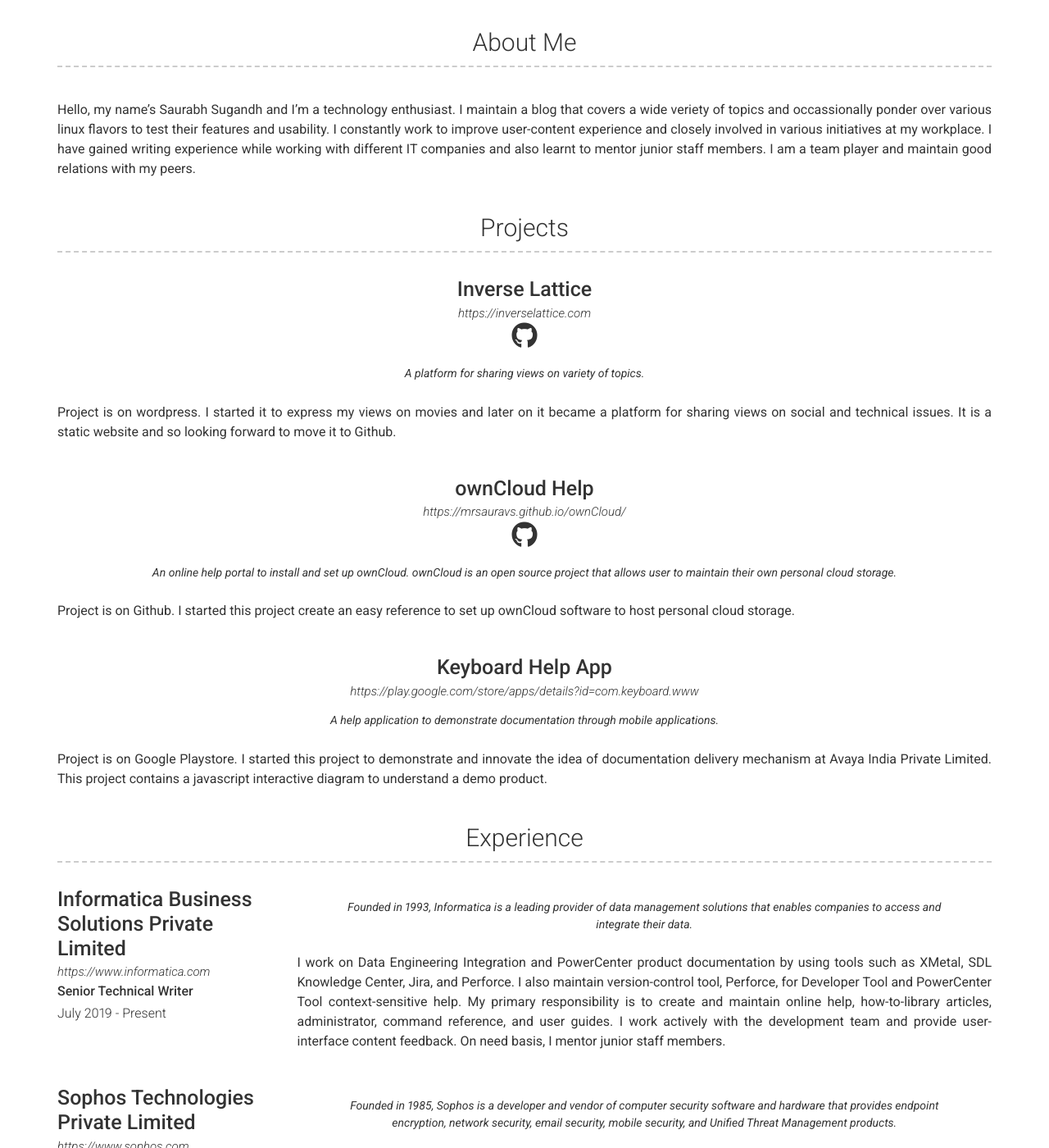
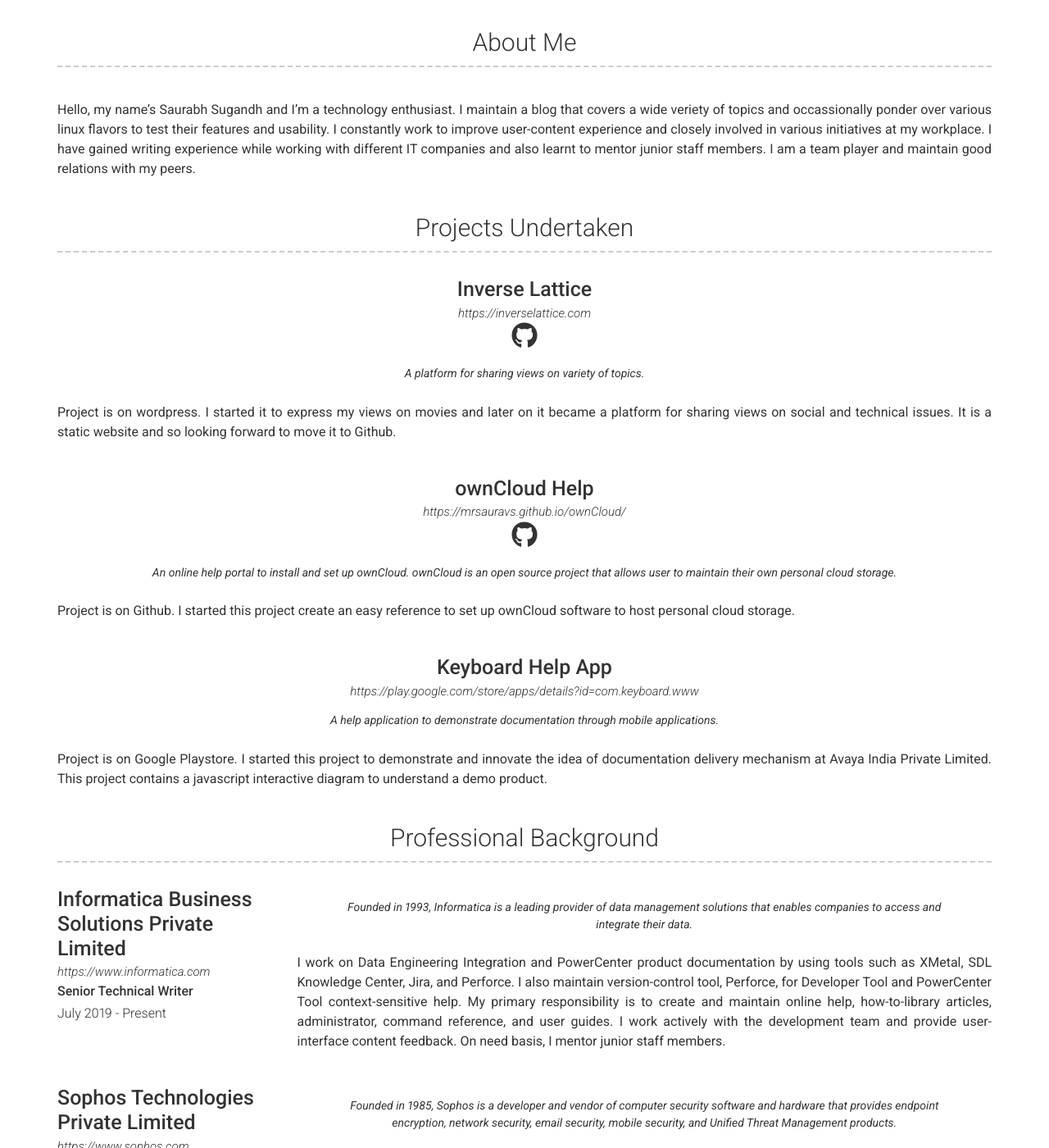
Before and after one commit to mrsauravs/professionalcv, a Jekyll site: the page built from index.md, in a window 1280 px wide and 1400 px high, scrolled down 207 px. Shown: the whole window at 82% size. Built offline with Jekyll 4.4.1, drawn with Linux system fonts in a browser that asks for light colours; nearby versions of some CDN libraries; some of the changed text lies outside the part shown.

Commit message:
Update _config.yml

```diff
--- a/_config.yml
+++ b/_config.yml
@@ -55,14 +55,15 @@ about_content: | # this will include new lines to allow paragraphs
 #    - <a href="google.com">Links</a>
 #    - Images
 
-# Projects Section
-# projects_title: Projects #(Use this to override about projects section title)
+# Education Section
+education_title: Educational Background
 
 # Experience Section
-# experience_title: Experience #(Use this to override about experience section title)
+experience_title: Professional Background #(Use this to override about experience section title)
 
-# Education Section
-# education_title: Education #(Use this to override about education section title)
+# Projects Section
+projects_title: Projects Undertaken #(Use this to override about projects section title)
+
 
 # More Section
 # more_title: A Little More About Me #(Use this to override about more section title)
```
